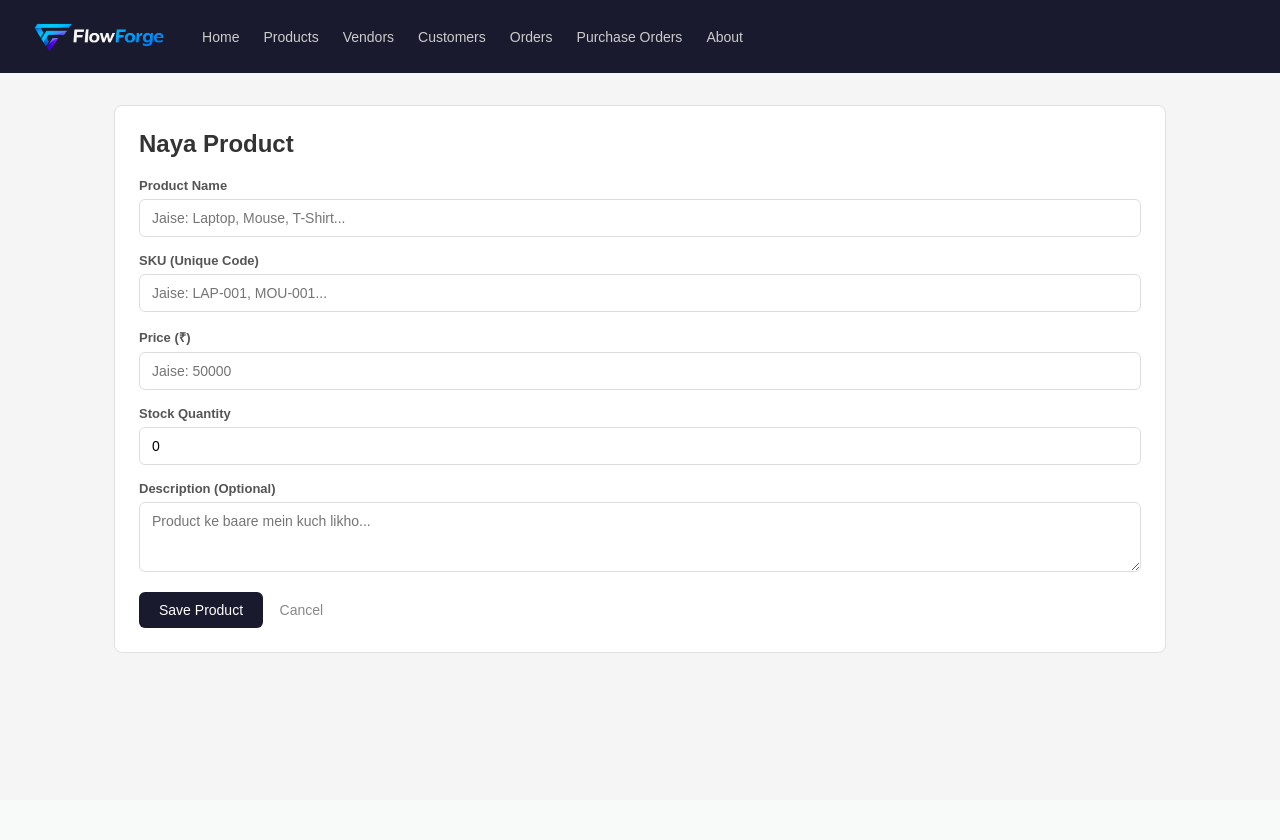
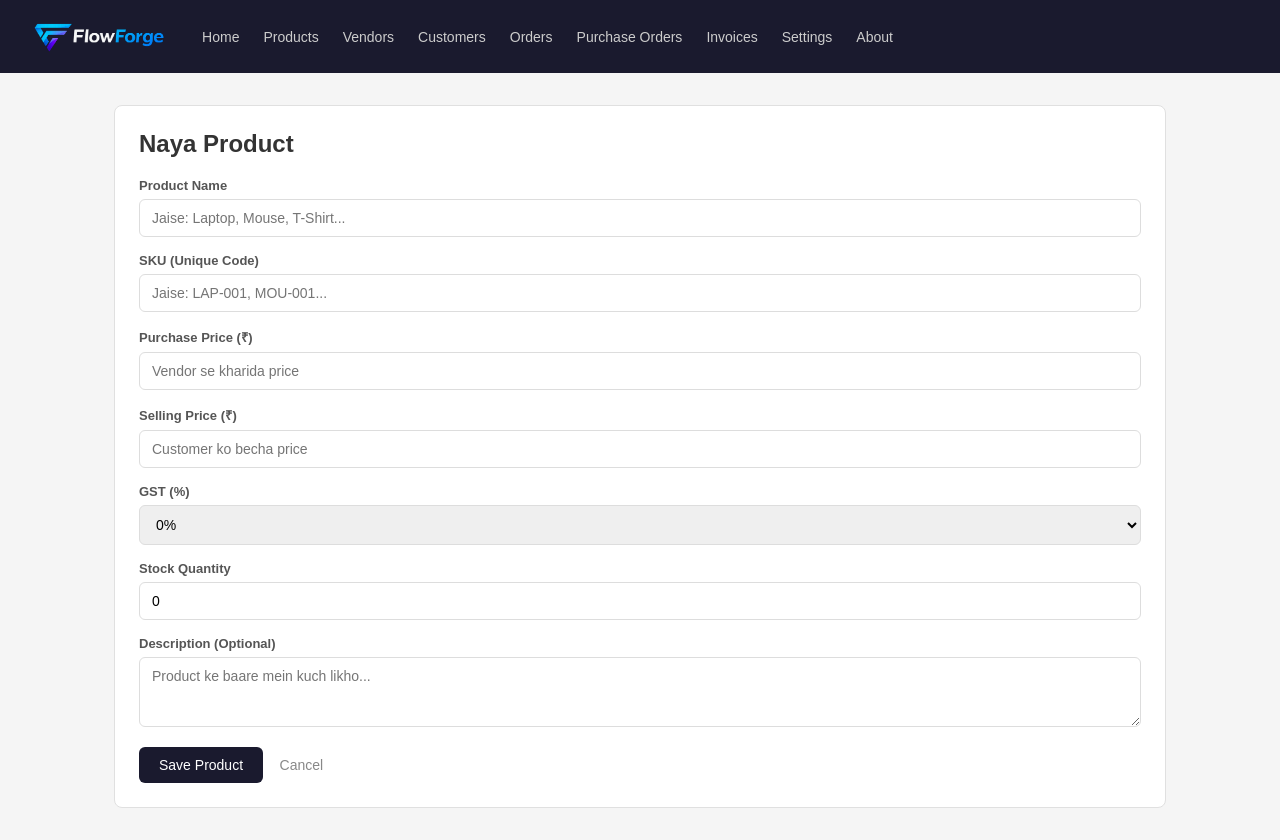
Before and after one commit to basabhibas/FlowForge, a Flask app: page /products/add in a window 1280 px wide. Before the commit the page ends 653 px from the top, so only its background shows below. Run offline with Flask 3, Linux system fonts and the light colour scheme.

Commit message:
Settings page: company info, logo, GSTIN for invoices

```diff
--- a/App.py
+++ b/App.py
@@ -70,6 +70,8 @@ def products_add():
         unit_price = request.form['unit_price']
         stock_qty = request.form['stock_qty']
         description = request.form['description']
+        gst_percent = request.form.get('gst_percent', 0)
+        purchase_price = request.form.get('purchase_price', 0)
 
         if not name or not sku or not unit_price:
             flash("Name, SKU aur Price zaroori hain!", "danger")
@@ -78,8 +80,8 @@ def products_add():
         try:
             db = get_db()
             db.execute(
-                'INSERT INTO products (name, sku, unit_price, stock_qty, description) VALUES (?, ?, ?, ?, ?)',
-                (name, sku, float(unit_price), int(stock_qty or 0), description)
+                 'INSERT INTO products (name, sku, unit_price, stock_qty, description, gst_percent) VALUES (?, ?, ?, ?, ?, ?)',
+                (name, sku, float(unit_price), int(stock_qty or 0), description, float(gst_percent))
             )
             db.commit()
             db.close()
@@ -106,10 +108,12 @@ def products_edit(id):
         unit_price = request.form['unit_price']
         stock_qty = request.form['stock_qty']
         description = request.form['description']
+        gst_percent = request.form.get('gst_percent', 0)
+        purchase_price = request.form.get('purchase_price', 0)
 
         db.execute(
-            'UPDATE products SET name=?, sku=?, unit_price=?, stock_qty=?, description=? WHERE id=?',
-            (name, sku, float(unit_price), int(stock_qty or 0), description, id)
+            'UPDATE products SET name=?, sku=?, purchase_price=?, unit_price=?, stock_qty=?, description=?, gst_percent=? WHERE id=?',
+            (name, sku, float(purchase_price), float(unit_price), int(stock_qty or 0), description, float(gst_percent), id)
         )
         db.commit()
         db.close()
@@ -377,6 +381,28 @@ def orders_confirm(id):
         'UPDATE orders SET status = ? WHERE id = ?',
         ('confirmed', id)
     )
+
+    # Invoice automatically generate karo
+    order = db.execute('SELECT * FROM orders WHERE id = ?', (id,)).fetchone()
+
+    # Subtotal aur GST calculate karo
+    subtotal = 0
+    gst_amount = 0
+    for item in items:
+        product = db.execute('SELECT * FROM products WHERE id = ?', (item['product_id'],)).fetchone()
+        item_subtotal = item['unit_price'] * item['quantity']
+        item_gst = item_subtotal * (product['gst_percent'] / 100)
+        subtotal += item_subtotal
+        gst_amount += item_gst
+
+    total_amount = subtotal + gst_amount
+
+    # Invoice banao
+    db.execute('''
+        INSERT INTO invoices (order_id, customer_id, status, subtotal, gst_amount, total_amount)
+        VALUES (?, ?, ?, ?, ?, ?)
+    ''', (id, order['customer_id'], 'pending', subtotal, gst_amount, total_amount))
+
     db.commit()
     db.close()
 
@@ -524,6 +550,124 @@ def po_delete(id):
     flash("Purchase Order delete ho gaya!", "success")
     return redirect(url_for('po_list'))
 
+# ─── INVOICES ───────────────────────────────────────
+@app.route('/invoices')
+def invoices_list():
+    db = get_db()
+    invoices = db.execute('''
+        SELECT invoices.*, customers.name as customer_name
+        FROM invoices
+        JOIN customers ON invoices.customer_id = customers.id
+        ORDER BY invoices.created_at DESC
+    ''').fetchall()
+    db.close()
+    return render_template('invoices/list.html', invoices=invoices)
+
+@app.route('/invoices/<int:id>')
+def invoices_detail(id):
+    db = get_db()
+    invoice = db.execute('''
+        SELECT invoices.*,
+               customers.name as customer_name,
+               customers.email as customer_email,
+               customers.phone as customer_phone,
+               customers.address as customer_address
+        FROM invoices
+        JOIN customers ON invoices.customer_id = customers.id
+        WHERE invoices.id = ?
+    ''', (id,)).fetchone()
+
+    if not invoice:
+        flash("Invoice nahi mila!", "danger")
+        return redirect(url_for('invoices_list'))
+
+    items = db.execute('''
+        SELECT order_items.*,
+               products.name as product_name,
+               products.gst_percent as gst_percent
+        FROM order_items
+        JOIN products ON order_items.product_id = products.id
+        WHERE order_items.order_id = ?
+    ''', (invoice['order_id'],)).fetchall()
+    db.close()
+    return render_template('invoices/detail.html', invoice=invoice, items=items)
+
+@app.route('/invoices/mark-paid/<int:id>')
+def invoices_mark_paid(id):
+    db = get_db()
+    db.execute('UPDATE invoices SET status = ? WHERE id = ?', ('paid', id))
+    db.commit()
+    db.close()
+    flash("Invoice paid mark ho gaya!", "success")
+    return redirect(url_for('invoices_detail', id=id))
+
+@app.route('/invoices/<int:id>/print')
+def invoices_print(id):
+    db = get_db()
+    invoice = db.execute('''
+        SELECT invoices.*,
+               customers.name as customer_name,
+               customers.email as customer_email,
+               customers.phone as customer_phone,
+               customers.address as customer_address
+        FROM invoices
+        JOIN customers ON invoices.customer_id = customers.id
+        WHERE invoices.id = ?
+    ''', (id,)).fetchone()
+
+    items = db.execute('''
+        SELECT order_items.*,
+               products.name as product_name,
+               products.gst_percent as gst_percent
+        FROM order_items
+        JOIN products ON order_items.product_id = products.id
+        WHERE order_items.order_id = ?
+    ''', (invoice['order_id'],)).fetchall()
+
+    company = db.execute('SELECT * FROM settings WHERE id = 1').fetchone()
+    db.close()
+    return render_template('invoices/print.html', invoice=invoice, items=items, company=company)
+
+
+# ─── SETTINGS ───────────────────────────────────────
+@app.route('/settings', methods=['GET', 'POST'])
+def settings():
+    db = get_db()
+    if request.method == 'POST':
+        company_name = request.form['company_name']
+        company_email = request.form['company_email']
+        company_phone = request.form['company_phone']
+        company_address = request.form['company_address']
+        gstin = request.form['gstin']
+        invoice_prefix = request.form['invoice_prefix']
+
+        # Logo upload handle karo
+        logo_filename = db.execute('SELECT logo_filename FROM settings WHERE id = 1').fetchone()['logo_filename']
+
+        if 'logo' in request.files:
+            logo = request.files['logo']
+            if logo.filename != '':
+                import os
+                logo_filename = 'company_logo.' + logo.filename.rsplit('.', 1)[1].lower()
+                logo.save(os.path.join('static', logo_filename))
+
+        db.execute('''
+            UPDATE settings SET
+                company_name=?, company_email=?, company_phone=?,
+                company_address=?, gstin=?, invoice_prefix=?, logo_filename=?
+            WHERE id=1
+        ''', (company_name, company_email, company_phone,
+              company_address, gstin, invoice_prefix, logo_filename))
+        db.commit()
+        db.close()
+        flash("Settings save ho gayi!", "success")
+        return redirect(url_for('settings'))
+
+    settings = db.execute('SELECT * FROM settings WHERE id = 1').fetchone()
+    db.close()
+    return render_template('settings.html', settings=settings)
+
+
 # ─── ABOUT ──────────────────────────────────────────
 @app.route('/about')
 def about():
--- a/database.py
+++ b/database.py
@@ -100,5 +100,39 @@ def init_db():
         )
     ''')
 
+    cursor.execute('''
+        CREATE TABLE IF NOT EXISTS invoices (
+            id INTEGER PRIMARY KEY AUTOINCREMENT,
+            order_id INTEGER NOT NULL,
+            customer_id INTEGER NOT NULL,
+            status TEXT DEFAULT 'pending',
+            subtotal REAL DEFAULT 0,
+            gst_amount REAL DEFAULT 0,
+            total_amount REAL DEFAULT 0,
+            created_at TIMESTAMP DEFAULT CURRENT_TIMESTAMP,
+            FOREIGN KEY (order_id) REFERENCES orders(id),
+            FOREIGN KEY (customer_id) REFERENCES customers(id)
+        )
+    ''')
+
+    cursor.execute('''
+        CREATE TABLE IF NOT EXISTS settings (
+            id INTEGER PRIMARY KEY,
+            company_name TEXT DEFAULT 'My Company',
+            company_email TEXT,
+            company_phone TEXT,
+            company_address TEXT,
+            gstin TEXT,
+            invoice_prefix TEXT DEFAULT 'INV-',
+            logo_filename TEXT
+        )
+    ''')
+
+    # Default settings insert karo agar nahi hain
+    cursor.execute('''
+        INSERT OR IGNORE INTO settings (id, company_name, invoice_prefix)
+        VALUES (1, 'My Company', 'INV-')
+    ''')
+
     conn.commit()
     conn.close()
--- a/templates/base.html
+++ b/templates/base.html
@@ -100,6 +100,8 @@
         <a href="/customers">Customers</a>
         <a href="/orders">Orders</a>
         <a href="/purchase-orders">Purchase Orders</a>
+        <a href="/invoices">Invoices</a>
+        <a href="/settings">Settings</a>
         <a href="/about">About</a>
     </nav>
 
--- a/templates/products/form.html
+++ b/templates/products/form.html
@@ -23,10 +23,29 @@
         </div>
 
         <div class="form-group">
-            <label>Price (₹)</label>
+            <label>Purchase Price (₹)</label>
+            <input type="number" name="purchase_price" step="0.01"
+                   value="{{ product['purchase_price'] if product else '' }}"
+                   placeholder="Vendor se kharida price">
+        </div>
+
+        <div class="form-group">
+            <label>Selling Price (₹)</label>
             <input type="number" name="unit_price" step="0.01"
                    value="{{ product['unit_price'] if product else '' }}"
-                   placeholder="Jaise: 50000">
+                   placeholder="Customer ko becha price">
+        </div>
+
+        <div class="form-group">
+            <label>GST (%)</label>
+            <select name="gst_percent" style="width: 100%; padding: 10px 12px;
+                border: 1px solid #ddd; border-radius: 6px; font-size: 14px;">
+                <option value="0" {% if product and product['gst_percent'] == 0 %}selected{% endif %}>0%</option>
+                <option value="5" {% if product and product['gst_percent'] == 5 %}selected{% endif %}>5%</option>
+                <option value="12" {% if product and product['gst_percent'] == 12 %}selected{% endif %}>12%</option>
+                <option value="18" {% if product and product['gst_percent'] == 18 %}selected{% endif %}>18%</option>
+                <option value="28" {% if product and product['gst_percent'] == 28 %}selected{% endif %}>28%</option>
+            </select>
         </div>
 
         <div class="form-group">
```
Also changed, not shown: templates/invoices/detail.html (added, +108 -0 lines), templates/invoices/list.html (added, +58 -0 lines), templates/invoices/print.html (added, +154 -0 lines), templates/settings.html (added, +74 -0 lines), flowforge.db, static/company_logo.png (added).
